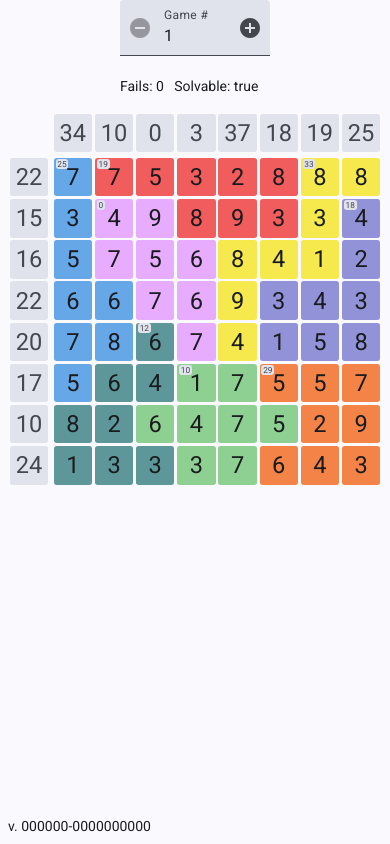
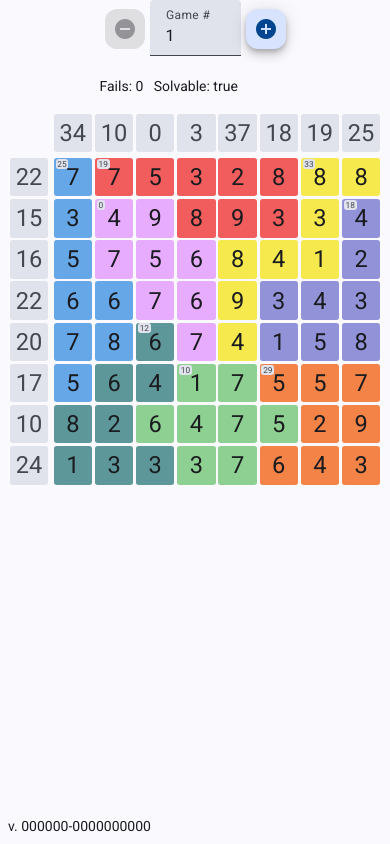
Before and after one commit to jamesmikesell/somebers, an Angular app: page / in a window 390 px wide. Built offline with nearby package versions, Linux system fonts and the light colour scheme.

Commit message:
moving game change buttons out of input control to prevent button clicks from putting focus inside input, and thus bring up mobile keyboard

```diff
--- a/src/app/component/board/board.html
+++ b/src/app/component/board/board.html
@@ -1,4 +1,13 @@
 <div class="centered">
+  <button
+    matMiniFab
+    class="game-button"
+    [disabled]="gameNumber <= 1"
+    (click)="updateGameNumber(gameNumber - 1)"
+  >
+    <mat-icon>do_not_disturb_on</mat-icon>
+  </button>
+
   <mat-form-field class="game-number">
     <mat-label>Game #</mat-label>
     <input
@@ -8,25 +17,15 @@
       (ngModelChange)="updateGameNumber($event)"
       min="1"
     />
-    <button
-      matPrefix
-      mat-icon-button
-      aria-label="Clear"
-      [disabled]="gameNumber <= 1"
-      (click)="updateGameNumber(gameNumber - 1)"
-    >
-      <mat-icon>do_not_disturb_on</mat-icon>
-    </button>
+  </mat-form-field>
 
-    <button
-      matSuffix
-      mat-icon-button
-      aria-label="Clear"
-      (click)="updateGameNumber(gameNumber + 1)"
-    >
-      <mat-icon>add_circle</mat-icon>
-    </button>
-  </mat-form-field>
+  <button
+    matMiniFab
+    class="game-button"
+    (click)="updateGameNumber(gameNumber + 1)"
+  >
+    <mat-icon>add_circle</mat-icon>
+  </button>
 
   <div class="stats">Fails: {{ fails }} &nbsp; Solvable: {{ solvable }}</div>
 </div>
--- a/src/app/component/board/board.scss
+++ b/src/app/component/board/board.scss
@@ -3,7 +3,12 @@
 }
 
 .game-number {
-  max-width: 150px;
+  max-width: 91px;
+}
+
+.game-button {
+  margin-left: 5px;
+  margin-right: 5px;
 }
 
 .stats {
```
